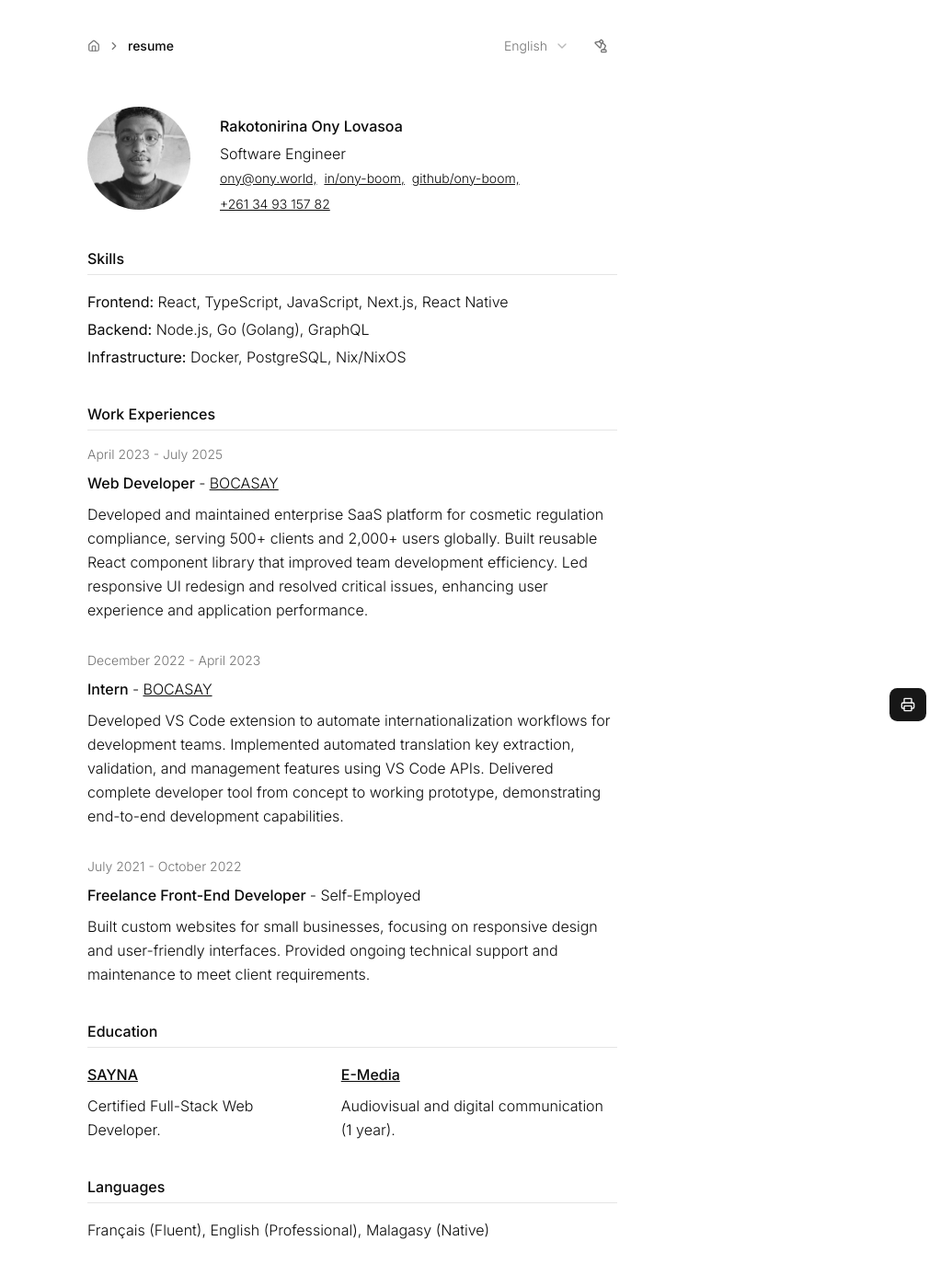
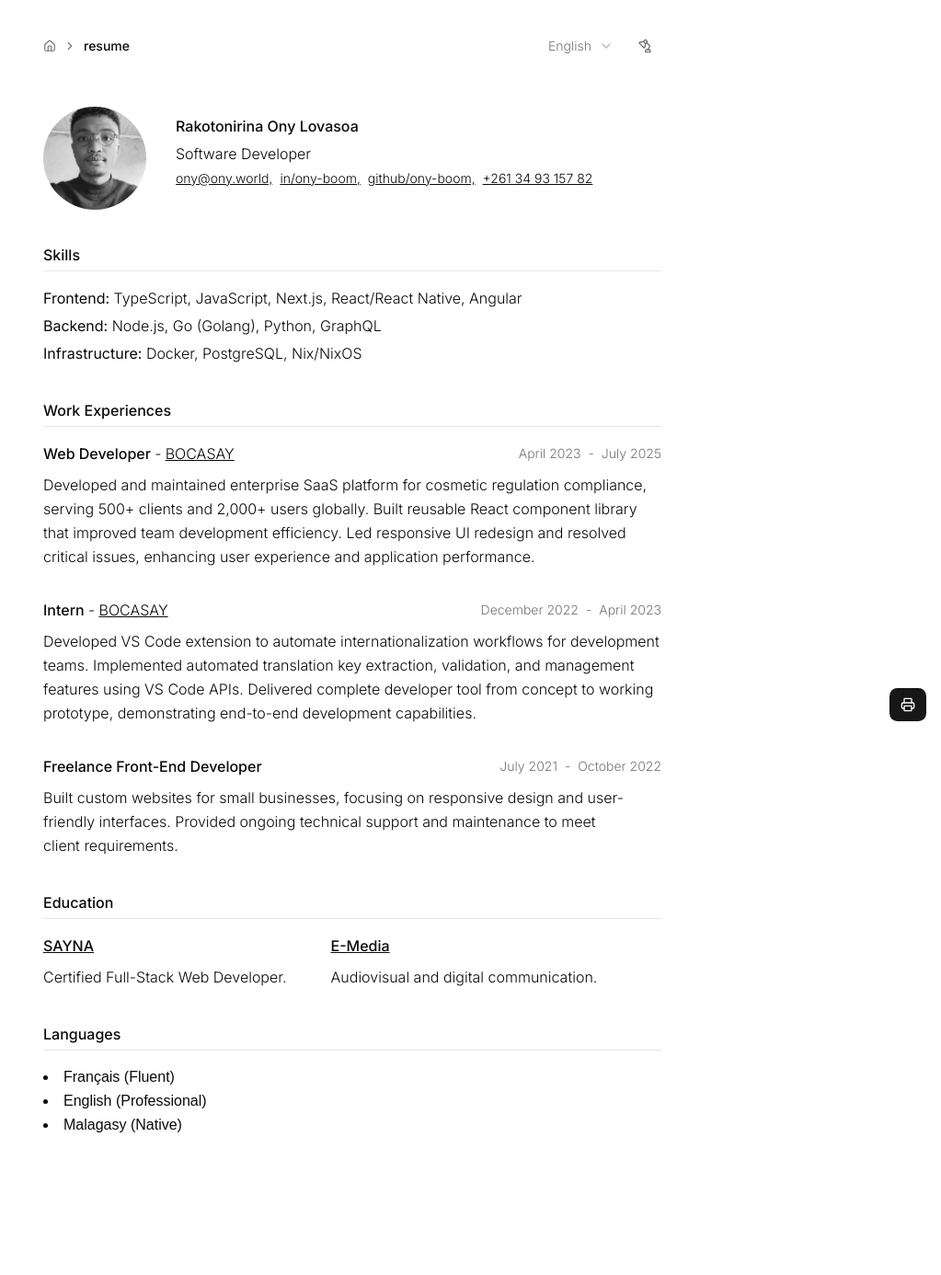
Before and after one commit to ony-boom/portfolio, a Next.js app in the folder apps/web/: page /en/resume in a window 1280 px wide. Shown: the top 1386 px of the page at 92% size, without its empty margins (257-1280 px from the left). After the commit the page ends 1332 px from the top, so only its background shows below. Built offline with nearby package versions, Linux system fonts and the light colour scheme; no server answers.

Commit message:
resume update

```diff
--- a/apps/web/messages/en.json
+++ b/apps/web/messages/en.json
@@ -1,6 +1,6 @@
 {
   "Globals": {
-    "jobTitle": "Software Engineer",
+    "jobTitle": "Software Developer",
     "projects": "Experiments & Projects",
     "native": "Native",
     "fluent": "Fluent",
@@ -39,7 +39,7 @@
         "description": "Certified Full-Stack Web Developer."
       },
       "emedia": {
-        "description": "Audiovisual and digital communication (1 year)."
+        "description": "Audiovisual and digital communication."
       }
     }
   }
--- a/apps/web/messages/fr.json
+++ b/apps/web/messages/fr.json
@@ -1,6 +1,6 @@
 {
   "Globals": {
-    "jobTitle": "Ingénieur logiciel",
+    "jobTitle": "Développeur Informatique",
     "projects": "Experimentations & Projets",
     "native": "Natif",
     "fluent": "Courant",
@@ -39,7 +39,7 @@
         "description": "Développeur Web Full-Stack certifié."
       },
       "emedia": {
-        "description": "Communication audiovisuelle et numérique (1 an)."
+        "description": "Communication audiovisuelle et numérique."
       }
     }
   }
--- a/apps/web/src/app/[locale]/layout.tsx
+++ b/apps/web/src/app/[locale]/layout.tsx
@@ -53,7 +53,7 @@ export default async function LocaleLayout({
             defaultTheme="system"
           >
             <BreadcrumbProvider>
-              <main className="mx-auto max-w-xl px-8 py-0 pb-16 sm:px-0 sm:py-4 sm:pb-16">
+              <main className="mx-auto max-w-2xl px-8 py-0 pb-16 sm:px-0 sm:py-4 sm:pb-16">
                 <header className="sticky top-0 z-50">
                   <NavBar />
                 </header>
--- a/apps/web/src/app/[locale]/resume/page.tsx
+++ b/apps/web/src/app/[locale]/resume/page.tsx
@@ -76,10 +76,11 @@ export default async function ResumePage() {
       </SectionItem>
 
       <SectionItem title={t("Resume.languages")}>
-        <p>
-          Français ({t("Globals.fluent")}), English ({t("Globals.professional")}
-          ), Malagasy ({t("Globals.native")})
-        </p>
+        <ul className="p-0 list-disc list-inside">
+          <li>Français ({t("Globals.fluent")})</li>
+          <li>English ({t("Globals.professional")})</li>
+          <li>Malagasy ({t("Globals.native")})</li>
+        </ul>
       </SectionItem>
 
       <PrintButton className="fixed bottom-4 right-4 print:hidden" />
--- a/apps/web/src/components/resume/work-experience-item.tsx
+++ b/apps/web/src/components/resume/work-experience-item.tsx
@@ -16,8 +16,25 @@ export function WorkExperienceItem({
 
   return (
     <div id={`work-${index}`}>
-      <div className="text-muted-foreground flex justify-between text-sm">
-        <p>
+      <div className="flex items-center justify-between">
+        <h3 className="font-sans font-medium">
+          {workExperience.title}
+          {workExperience.company && (
+            <>
+              {" "}
+              <span className="font-light">-</span>{" "}
+              {workExperience.companyUrl ? (
+                <Link target="_blank" href={workExperience.companyUrl}>
+                  {workExperience.company}
+                </Link>
+              ) : (
+                <span className="font-light">{workExperience.company}</span>
+              )}
+            </>
+          )}
+        </h3>
+
+        <p className="text-muted-foreground flex gap-2 text-sm">
           <span className="capitalize">
             {formatMonthYear(workExperience.dates.from, locale)}{" "}
           </span>{" "}
@@ -27,16 +44,6 @@ export function WorkExperienceItem({
           </span>
         </p>
       </div>
-      <h3 className="mt-2 font-sans font-medium">
-        {workExperience.title} <span className="font-light">-</span>{" "}
-        {workExperience.companyUrl ? (
-          <Link target="_blank" href={workExperience.companyUrl}>
-            {workExperience.company}
-          </Link>
-        ) : (
-          <span className="font-light">{workExperience.company}</span>
-        )}
-      </h3>
 
       <p className="mt-2">{workExperience.description}</p>
     </div>
--- a/apps/web/src/data/resume.ts
+++ b/apps/web/src/data/resume.ts
@@ -2,8 +2,14 @@ import { Education, WorkExperience } from "@/types";
 import { getTranslations } from "next-intl/server";
 
 export const skills = {
-  frontend: ["React", "TypeScript", "JavaScript", "Next.js", "React Native"],
-  backend: ["Node.js", "Go (Golang)", "GraphQL"],
+  frontend: [
+    "TypeScript",
+    "JavaScript",
+    "Next.js",
+    "React/React Native",
+    "Angular",
+  ],
+  backend: ["Node.js", "Go (Golang)", "Python", "GraphQL"],
   infrastructure: ["Docker", "PostgreSQL", "Nix/NixOS"],
 };
 
@@ -39,7 +45,6 @@ export const getWorkExperiences = async (): Promise<WorkExperience[]> => {
         from: new Date(2021, 6), // June 2021
         to: new Date(2022, 9), // October 2022
       },
-      company: t("works.freelance.company"),
       title: t("works.freelance.title"),
       description: t("works.freelance.description"),
     },
--- a/apps/web/src/types.ts
+++ b/apps/web/src/types.ts
@@ -4,7 +4,7 @@ export type WorkExperience = {
     to: Date;
   };
 
-  company: string;
+  company?: string;
   companyUrl?: string;
   title: string;
   description: string;
```
